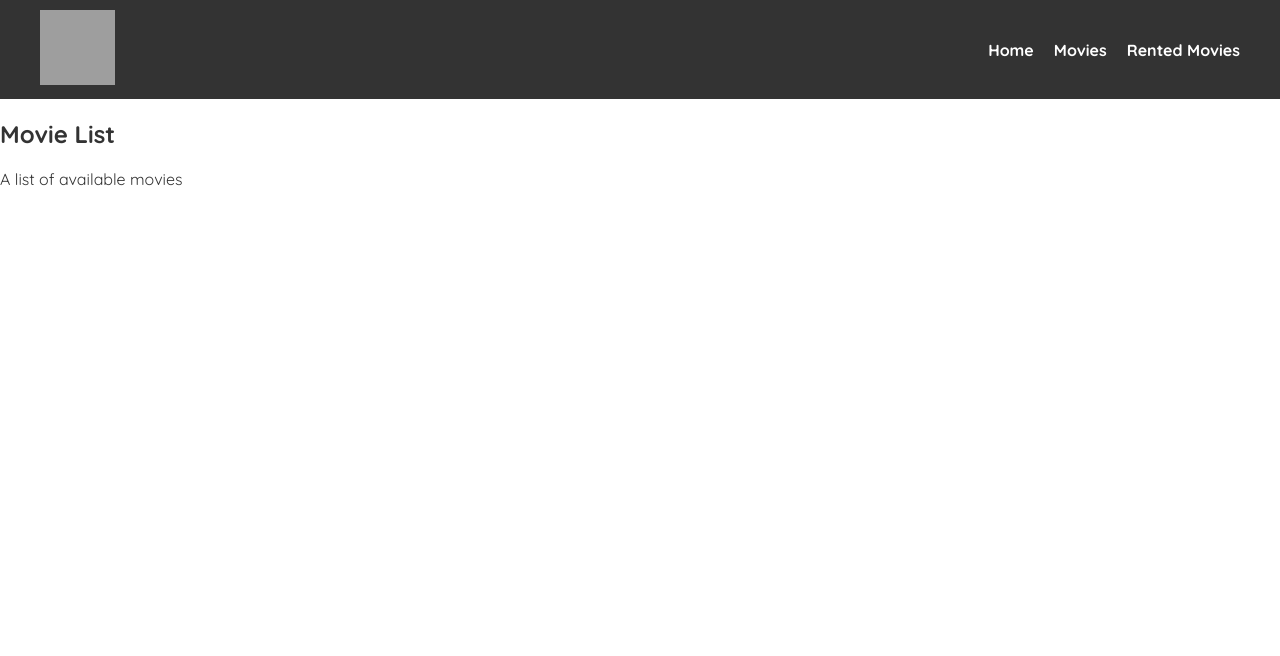
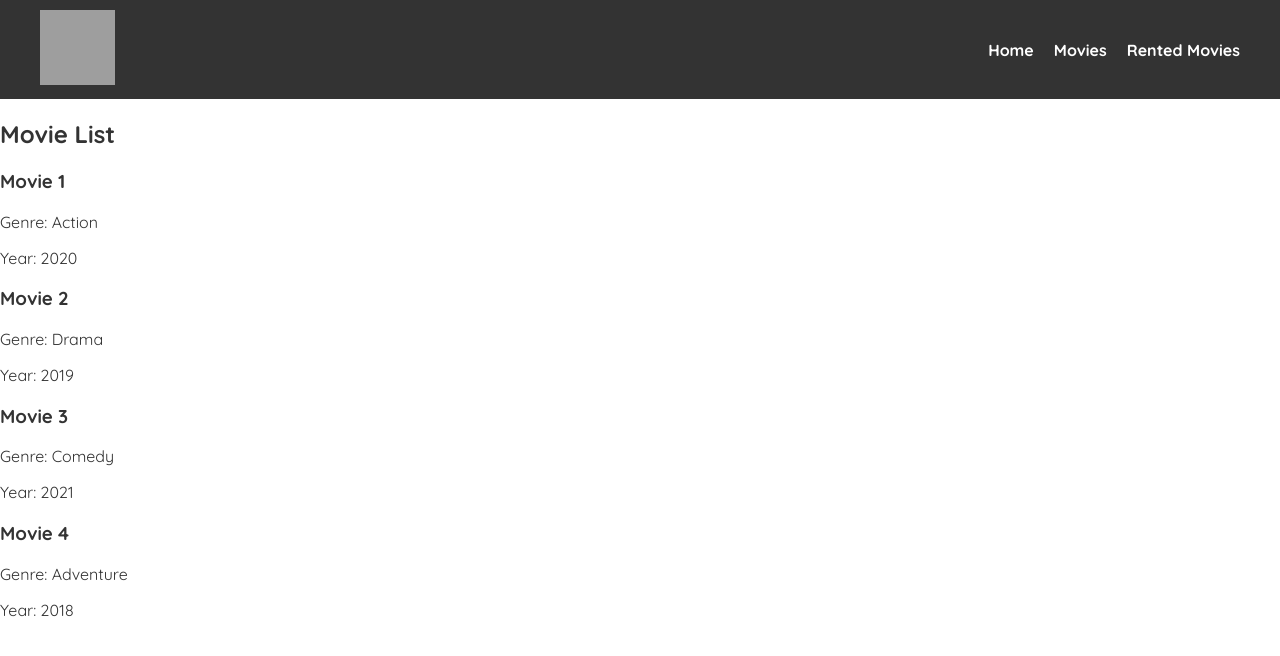
Before and after one commit to KennedyShiku/phase-4-project, a React (Create React App) app: page /movies in a window 1280 px wide. Shown: the top 656 px of the page. Built offline with nearby package versions, Linux system fonts and the light colour scheme; grey boxes are pictures that could not be loaded; a web font is replaced by a local one.

Commit message:
Added mock movie list

```diff
--- a/src/components/Movie/MovieList.js
+++ b/src/components/Movie/MovieList.js
@@ -1,12 +1,28 @@
 import React from 'react';
 
 const MovieList = () => {
+
+    const movies = [
+        { id: 1, title: 'Movie 1', genre: 'Action', year: 2020,},
+        { id: 2, title: 'Movie 2', genre: 'Drama', year: 2019 },
+        { id: 3, title: 'Movie 3', genre: 'Comedy', year: 2021 },
+        { id: 4, title: 'Movie 4', genre: 'Adventure', year: 2018 },
+    ]
+
     return (
-        <div className="movie">
+        <div className="movie-list">
             <h2>Movie List</h2>
-            <p>A list of available movies</p>
+            <div className='movies'>
+                {movies.map(movie => (
+                    <div key={movie.id} className="movie">
+                        <h3>{movie.title}</h3>
+                        <p>Genre: {movie.genre}</p>
+                        <p>Year: {movie.year}</p>
+                    </div>
+                ))}
+            </div>
         </div>
-    )
-}
+    );
+};
 
 export default MovieList;
```
